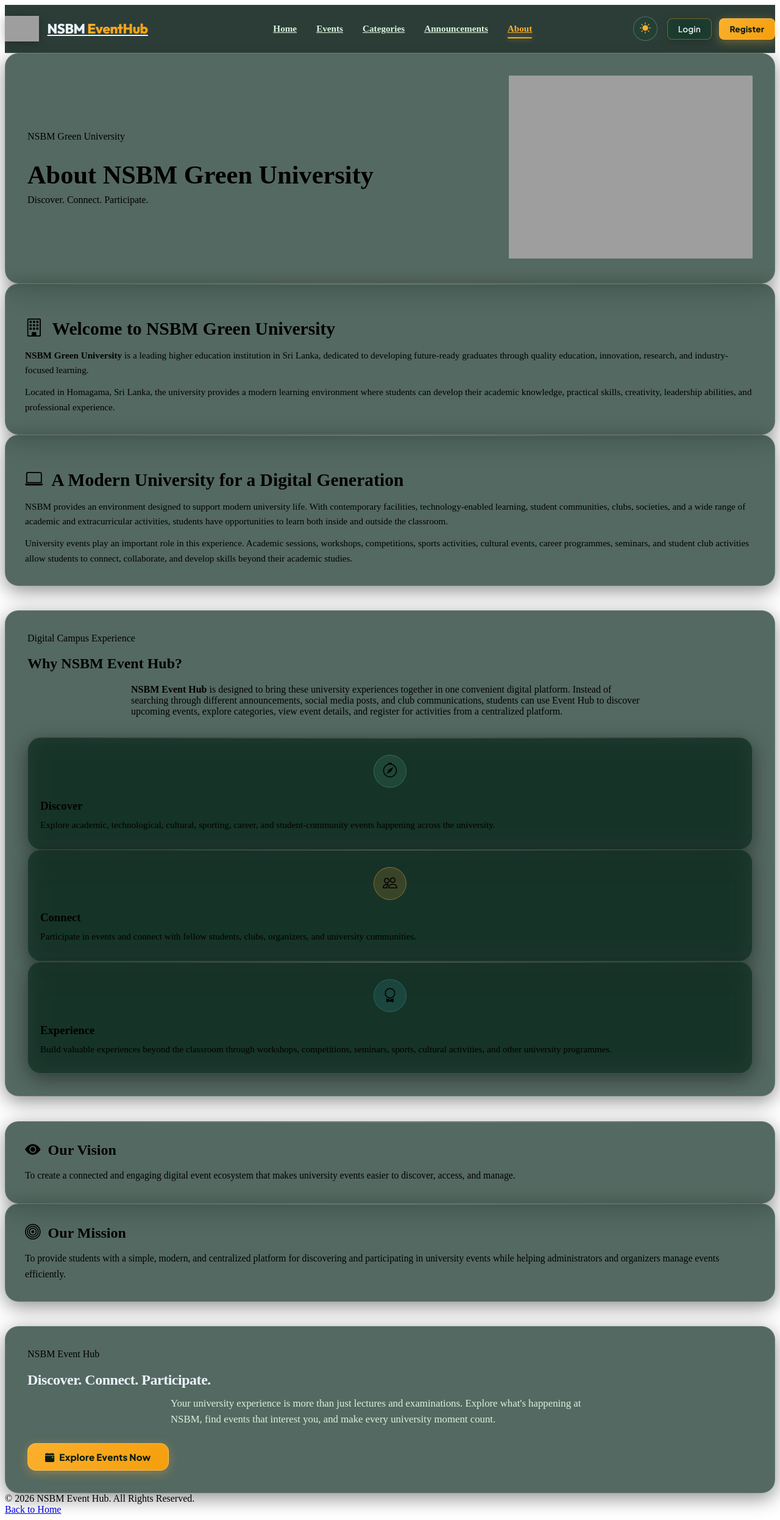
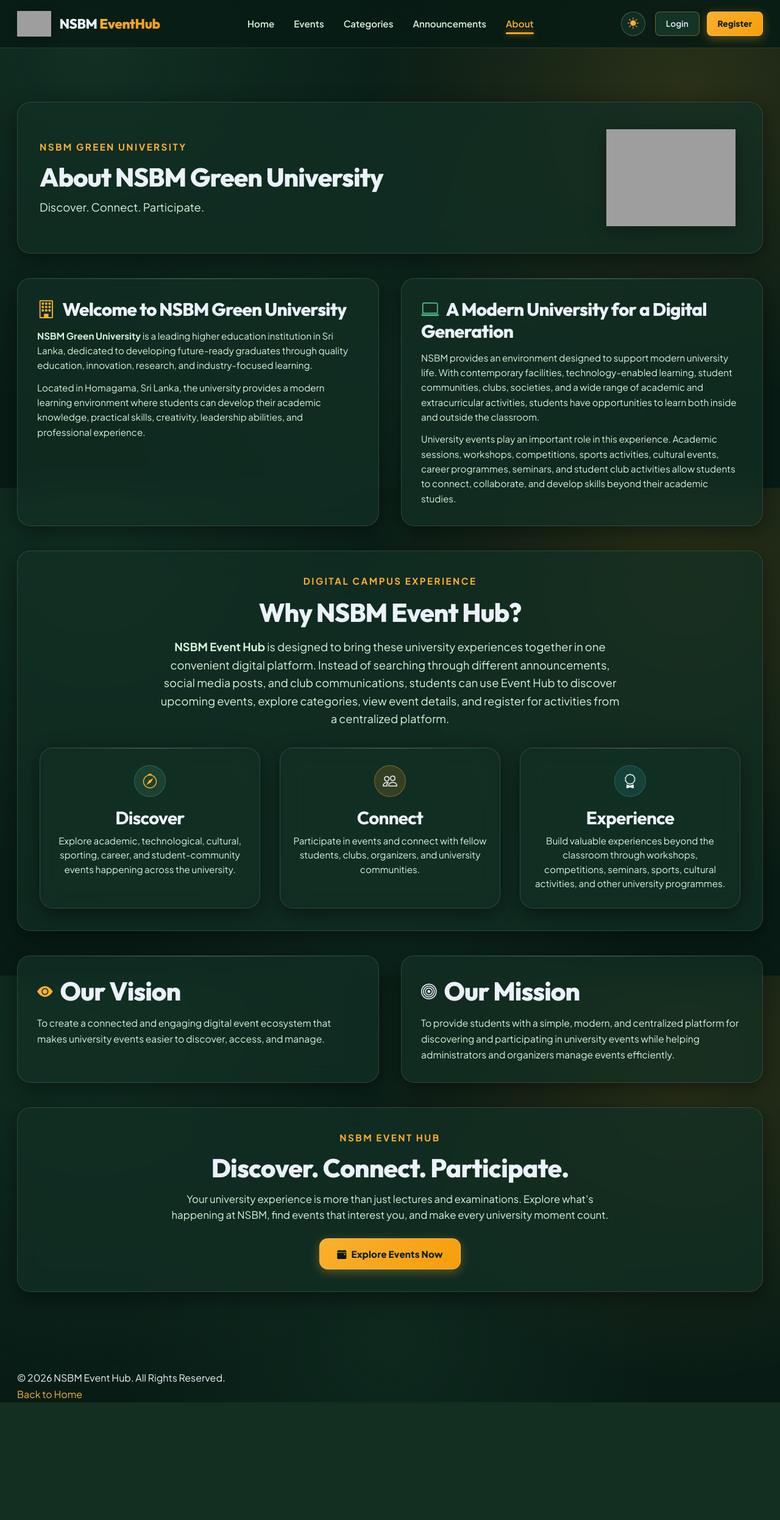
Before and after one commit to akmalahamath/NSBM_Eventhub_Web_Project, a PHP site: page /about.html in a window 1280 px wide. Shown: the whole page at 61% size. After the commit the page ends 2300 px from the top, so only its background shows below. Run offline with PHP 8.4, Linux system fonts and the light colour scheme; grey boxes are pictures that could not be loaded.

Commit message:
RESET & BASE TYPOGRAPHY + LAYOUT CONTAINERS & GRIDS added.

```diff
--- a/css/style.css
+++ b/css/style.css
@@ -120,6 +120,314 @@
     --shadow-glow-gold: 0 10px 25px -4px rgba(217, 119, 6, 0.28), 0 0 15px rgba(251, 176, 45, 0.18);
     --shadow-glow-emerald: 0 12px 30px -5px rgba(45, 106, 79, 0.18);
 }
+/* RESET & BASE TYPOGRAPHY */
+*,
+*::before,
+*::after {
+    box-sizing: border-box;
+    margin: 0;
+    padding: 0;
+}
+
+html {
+    font-size: 16px;
+    scroll-behavior: smooth;
+    -webkit-font-smoothing: antialiased;
+    -moz-osx-font-smoothing: grayscale;
+}
+
+/* Apple-Style Top Scroll Progress Bar */
+.scroll-progress-bar {
+    position: fixed;
+    top: 0;
+    left: 0;
+    width: 0%;
+    height: 3.5px;
+    background: linear-gradient(90deg, #52B788 0%, #FBB02D 50%, #F59E0B 100%);
+    box-shadow: 0 0 12px rgba(251, 176, 45, 0.6);
+    z-index: 99999;
+    pointer-events: none;
+    transition: width 0.08s linear;
+}
+
+/* Custom Luxury Scrollbar */
+::-webkit-scrollbar {
+    width: 10px;
+    height: 10px;
+}
+
+::-webkit-scrollbar-track {
+    background: #081C15;
+}
+
+::-webkit-scrollbar-thumb {
+    background: #1B4332;
+    border-radius: 9999px;
+    border: 2px solid #081C15;
+    transition: background var(--transition-fast);
+}
+
+::-webkit-scrollbar-thumb:hover {
+    background: #2D6A4F;
+}
+
+body {
+    font-family: var(--font-body);
+    background-color: var(--bg-base);
+    color: var(--text-primary);
+    line-height: 1.65;
+    overflow-x: hidden;
+    min-height: 100vh;
+    display: flex;
+    flex-direction: column;
+    background-image:
+        radial-gradient(circle at 12% 10%, rgba(45, 106, 79, 0.25) 0%, transparent 45%),
+        radial-gradient(circle at 88% 18%, rgba(251, 176, 45, 0.14) 0%, transparent 40%),
+        radial-gradient(circle at 50% 75%, rgba(27, 67, 50, 0.32) 0%, transparent 50%);
+    background-attachment: fixed;
+    transition: background-color var(--transition-smooth), color var(--transition-smooth);
+}
+
+
+
+h1,
+h2,
+h3,
+h4,
+h5,
+h6 {
+    font-family: var(--font-heading);
+    font-weight: 700;
+    color: var(--text-primary);
+    line-height: 1.22;
+    letter-spacing: -0.025em;
+}
+
+h1 {
+    font-size: clamp(2.3rem, 5.2vw, 4rem);
+    font-weight: 800;
+}
+
+h2 {
+    font-size: clamp(1.85rem, 3.8vw, 2.65rem);
+    font-weight: 750;
+}
+
+h3 {
+    font-size: clamp(1.35rem, 2.6vw, 1.85rem);
+}
+
+h4 {
+    font-size: 1.25rem;
+    font-weight: 600;
+}
+
+h5 {
+    font-size: 1.05rem;
+    font-weight: 600;
+}
+
+h6 {
+    font-size: 0.9rem;
+    font-weight: 600;
+}
+
+p {
+    color: var(--text-secondary);
+    margin-bottom: 1rem;
+    font-weight: 400;
+}
+
+a {
+    color: var(--primary);
+    text-decoration: none;
+    transition: color var(--transition-fast), transform var(--transition-fast);
+}
+
+a:hover {
+    color: #FDE68A;
+}
+
+img {
+    max-width: 100%;
+    height: auto;
+    display: block;
+}
+
+/* Helper Utilities */
+.text-primary {
+    color: var(--primary) !important;
+}
+
+.text-secondary {
+    color: var(--text-secondary) !important;
+}
+
+.text-muted {
+    color: var(--text-muted) !important;
+}
+
+.text-white {
+    color: #FFFFFF !important;
+}
+
+.text-gold {
+    color: #FBB02D !important;
+}
+
+.text-emerald {
+    color: #52B788 !important;
+}
+
+.text-danger {
+    color: var(--danger) !important;
+}
+
+.text-success {
+    color: var(--success) !important;
+}
+
+.text-center {
+    text-align: center !important;
+}
+
+.font-bold {
+    font-weight: 700 !important;
+}
+
+.font-mono {
+    font-family: monospace, ui-monospace, SFMono-Regular, Menlo, Monaco, Consolas, monospace !important;
+}
+
+/*LAYOUT CONTAINERS & GRIDS*/
+.container {
+    width: 100%;
+    max-width: 1280px;
+    margin: 0 auto;
+    padding: 0 1.75rem;
+}
+
+.container-fluid {
+    width: 100%;
+    padding: 0 1.75rem;
+}
+
+.section-py {
+    padding-top: 5.5rem;
+    padding-bottom: 5.5rem;
+    position: relative;
+}
+
+.section-header {
+    text-align: center;
+    max-width: 760px;
+    margin: 0 auto 3.5rem;
+}
+
+.section-tag {
+    display: inline-block;
+    padding: 0;
+    background: transparent !important;
+    border: none !important;
+    backdrop-filter: none !important;
+    -webkit-backdrop-filter: none !important;
+    border-radius: 0 !important;
+    font-size: 0.95rem;
+    font-weight: 700;
+    color: var(--primary) !important;
+    text-transform: uppercase;
+    letter-spacing: 0.16em;
+    margin-bottom: 0.85rem;
+    box-shadow: none !important;
+}
+
+.section-tag i {
+    display: none !important;
+}
+
+.section-title {
+    margin-bottom: 1rem;
+}
+
+/* Specific targeted size for Page Header Banner Titles (matching Why NSBM Event Hub? h2 text size) */
+.section-header h1,
+.section-header .section-title {
+    font-size: clamp(1.85rem, 3.8vw, 2.65rem);
+    font-weight: 750;
+}
+
+.section-subtitle {
+    font-size: 1.15rem;
+    color: var(--text-secondary);
+    line-height: 1.6;
+}
+
+/* About Page Hero Banner & Standalone Logo */
+.about-hero-banner {
+    margin-bottom: 2.5rem;
+    padding: 2.25rem 2.5rem;
+    position: relative;
+    overflow: hidden;
+}
+
+.about-cta-banner {
+    margin-bottom: 2.5rem;
+    padding: 2.5rem 1.75rem;
+    background: linear-gradient(135deg, rgba(27, 67, 50, 0.6) 0%, rgba(18, 48, 36, 0.8) 100%);
+    border: 1px solid var(--border-glass-gold);
+    border-radius: var(--radius-lg);
+    box-shadow: var(--shadow-glass);
+}
+
+[data-theme="light"] .about-cta-banner {
+    background: #FFFFFF !important;
+    border: 1px solid rgba(27, 67, 50, 0.12) !important;
+    box-shadow: 0 10px 30px rgba(8, 28, 21, 0.06) !important;
+}
+
+.about-hero-logo-wrapper {
+    flex-shrink: 0;
+    display: flex;
+    align-items: center;
+    justify-content: center;
+}
+
+.about-hero-logo-img {
+    height: 175px;
+    width: auto;
+    max-width: 100%;
+    object-fit: contain;
+    padding: 0.5rem;
+    filter: drop-shadow(0 6px 16px rgba(0, 0, 0, 0.35));
+    transition: transform var(--transition-base);
+}
+
+.about-hero-logo-img:hover {
+    transform: scale(1.05);
+}
+
+[data-theme="light"] .about-hero-logo-img {
+    filter: drop-shadow(0 4px 12px rgba(8, 28, 21, 0.15));
+}
+
+.grid-3 {
+    display: grid;
+    grid-template-columns: repeat(auto-fill, minmax(340px, 1fr));
+    gap: 2rem;
+}
+
+.grid-4 {
+    display: grid;
+    grid-template-columns: repeat(auto-fill, minmax(260px, 1fr));
+    gap: 1.75rem;
+}
+
+.grid-2 {
+    display: grid;
+    grid-template-columns: repeat(auto-fit, minmax(320px, 1fr));
+    gap: 2.25rem;
+}
+
 /* GLASSMORPHISM PANELS & CARDS */
 .glass-card {
     background: var(--bg-surface-card);
```
